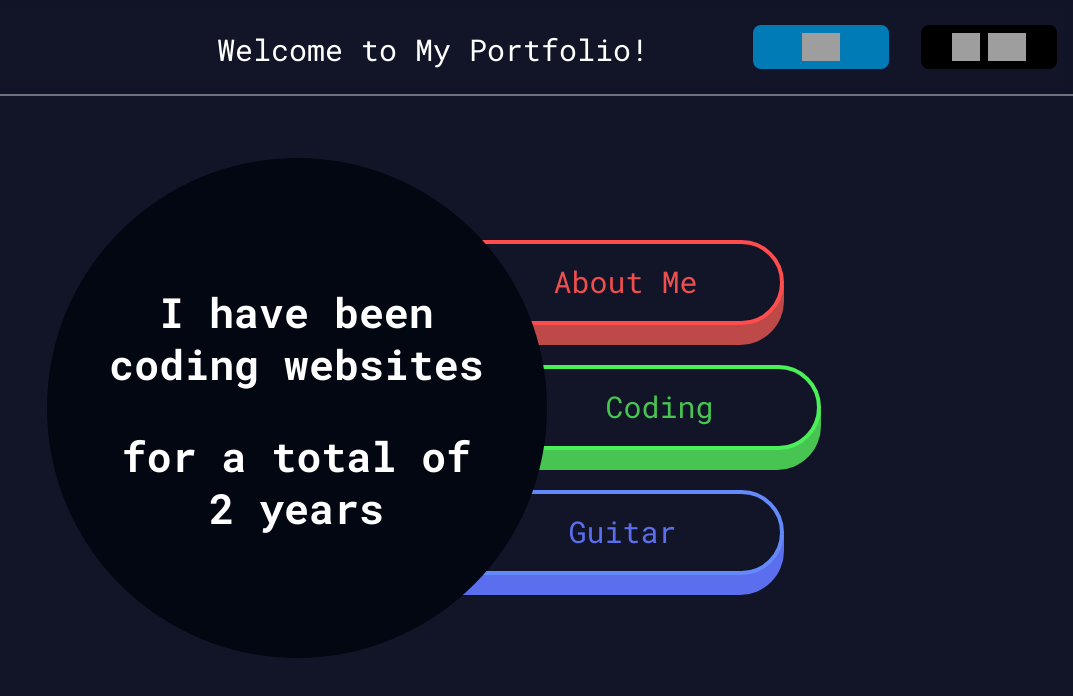
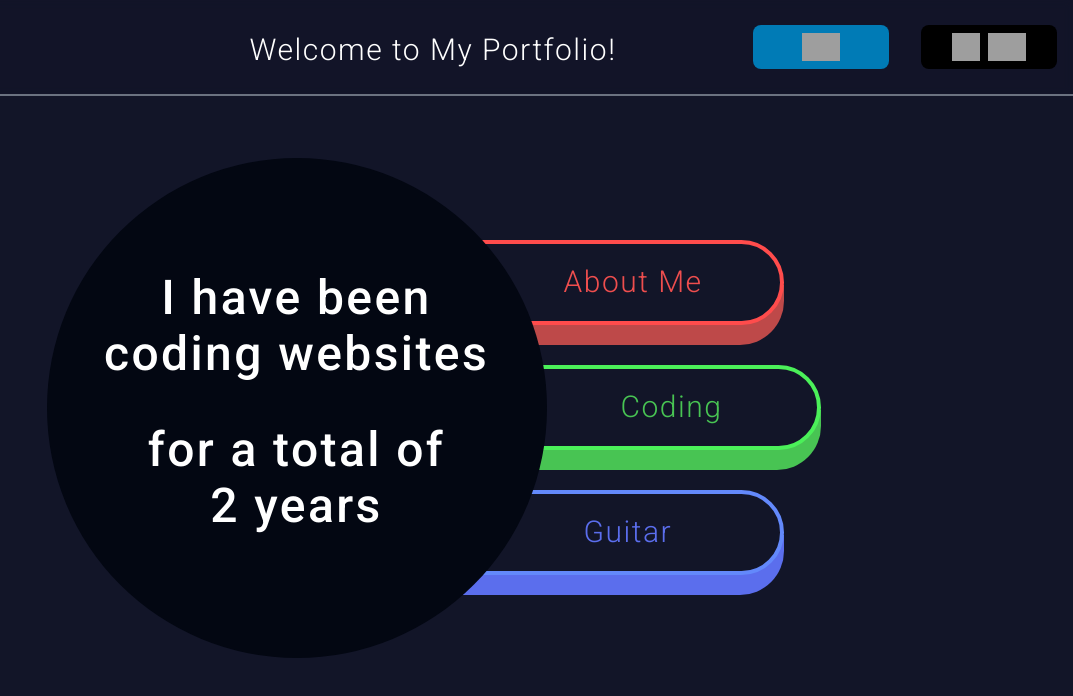
Before and after one commit to tysenh1/my-portfolio, a React (Vite) app: page / in a window 1280 px wide. Shown: the top 696 px of the page, without its empty margins (207-1280 px from the left). Built offline with nearby package versions, Linux system fonts and the light colour scheme; grey boxes are pictures that could not be loaded; what @lostisworld/tailwind-mask would draw is missing.

Commit message:
Added a disclaimer in the interview portion, disabled the coding and guitar buttons, changed the font on the home page so it's the same as the about me section and fixed the animations for scrolling and pressing the buttons.

```diff
--- a/src/App.tsx
+++ b/src/App.tsx
@@ -21,7 +21,7 @@ function App() {
             id="welcome-message"
             className="absolute right-0 left-0 top-8 w-fit m-auto"
           >
-            <p className="font-normal text-3xl text-white font-robotoMono">
+            <p className="font-light text-3xl text-white font-roboto tracking-wider">
               Welcome to My Portfolio!
             </p>
           </div>
--- a/src/components/About/AboutMe.tsx
+++ b/src/components/About/AboutMe.tsx
@@ -34,11 +34,11 @@ function AboutMe() {
   }, [slideState])
 
   // TODO This animation is scuffed as shit but it works and that is all that matter right now
-  useEffect(() => {window.scrollTo({ top: 700, behavior: 'smooth' })}, [])
+  // useEffect(() => {window.scrollTo({ top: 700, behavior: 'smooth' })}, [])
 
   return (
     <>
-      <div className="relative w-full h-auto mt-48 mb-12">
+      <div className="relative w-full h-auto mt-48 mb-12" id="aboutme">
         <div className="relative w-full flex justify-center mt-4">
           <div onMouseEnter={() => setSlideState('left')} className="mx-auto mb-12">
             <SlideLeftButton handleClick={handleLeftClick} slideCounter={slideCounter} />
--- a/src/components/About/SlideButton.tsx
+++ b/src/components/About/SlideButton.tsx
@@ -7,7 +7,7 @@ function SlideLeftButton({ handleClick, slideCounter }) {
   return (
     <>
       <div onClick={() => handleClick(slideCounter)} className="mx-auto z-50 text-white cursor-pointer">
-        {/* TODO set a pointer event for hovering the div */}
+
         <img src="https://raw.githubusercontent.com/tysenh1/tysenh1.github.io/bfb3e7983fb8c90bab6ccba1b5f56f9c0a10dfc5/src/assets/arrow-left.svg" className="w-10"/>
       </div>
     </>
@@ -20,7 +20,7 @@ function SlideRightButton({ handleClick, slideCounter }) {
   return (
     <>
       <div onClick={() => handleClick(slideCounter)} className="mx-auto z-50 text-white cursor-pointer">
-        {/* TODO set a pointer event for hovering the div */}
+
         <img src="https://raw.githubusercontent.com/tysenh1/tysenh1.github.io/bfb3e7983fb8c90bab6ccba1b5f56f9c0a10dfc5/src/assets/arrow-right.svg" className="w-10"/>
       </div>
     </>
--- a/src/components/Home.tsx
+++ b/src/components/Home.tsx
@@ -43,6 +43,14 @@ function Home({setPageContent}) {
 
   function handleNavClick(id: string) {
     setPageContent(id)
+
+    const timer = setTimeout(() => {
+
+      const element = document.getElementById(id)
+      // @ts-ignore
+      element.scrollIntoView({ behavior: 'smooth', block: 'start' });
+    }, 40)
+    return () => clearTimeout(timer)
   }
 
 
@@ -52,7 +60,7 @@ function Home({setPageContent}) {
         <motion.div animate={{ y: -100, opacity: 100 }} transition={{duration: 0.5, delay: 0.5}}
           className="relative w-[773px] h-[510px] mt-16 top-[100px] opacity-0"
         >
-          <div className="absolute w-[500px] h-[500px] bg-gray-950 rounded-full none z-10 justify-center items-center object-cover mask-repeat-no-repeat mask-size-cover grid overflow-hidden mask-image-[url(https://raw.githubusercontent.com/tysenh1/tysenh1.github.io/bfb3e7983fb8c90bab6ccba1b5f56f9c0a10dfc5/src/assets/black-circle.svg)]">
+          <div className="absolute w-[500px] h-[500px] bg-gray-950 rounded-full none z-10 justify-center items-center object-cover mask-repeat-no-repeat mask-size-cover grid overflow-hidden mask-image-[url(https://raw.githubusercontent.com/tysenh1/tysenh1.github.io/bfb3e7983fb8c90bab6ccba1b5f56f9c0a10dfc5/src/assets/black-circle.svg)] [&_p]:font-roboto [&_p]:font-medium [&_p]:tracking-wider [&_p]:text-5xl">
 
             <motion.div
               initial='initial'
@@ -64,61 +72,61 @@ function Home({setPageContent}) {
             className={`absolute w-[500px] h-[500px]`}>
 
               {/* First slide */}
-              <div className="relative top-[128px]">
-                <p className="text-white text-4.5xl grid font-bold font-robotoMono mb-10">
+              <div className="relative top-[112px]">
+                <p className="text-white grid font-roboto mb-10">
                   <span className="mx-auto m-1">Hello, my</span>
                   <span className="mx-auto m-1">name is Tysen</span>
                 </p>
-                <p className="text-white text-4.5xl grid font-bold font-robotoMono mt-10">
+                <p className="text-white grid font-roboto mt-10">
                   <span className="mx-auto m-1">I'm a backend web</span>
                   <span className="mx-auto m-1">developer</span>
                 </p>
               </div>
 
               {/* Second slide */}
-              <div className="left-[640px] bottom-[120px] relative">
-              <p className="text-white text-4.5xl grid font-bold font-robotoMono mb-10">
+              <div className="left-[640px] bottom-[152px] relative">
+              <p className="text-white grid mb-10">
                   <span className="mx-auto m-1">I have been</span>
                   <span className="mx-auto m-1">coding websites</span>
                 </p>
-                <p className="text-white text-4.5xl grid font-bold font-robotoMono mt-10">
+                <p className="text-white grid  mt-10">
                   <span className="mx-auto m-1">for a total of</span>
                   <span className="mx-auto m-1">2 years</span>
                 </p>
               </div>
 
               {/* Third slide */}
-              <div className="relative bottom-[368px] left-[1280px]">
-              <p className="text-white text-4.5xl grid font-bold font-robotoMono mb-10">
+              <div className="relative bottom-[416px] left-[1280px]">
+              <p className="text-white grid  mb-10">
                   <span className="mx-auto m-1">using libraries</span>
                   <span className="mx-auto m-1">such as Django,</span>
                 </p>
-                <p className="text-white text-4.5xl grid font-bold font-robotoMono mt-10">
-                  <span className="mx-auto m-1">Nest.js, Slonik,</span>
+                <p className="text-white grid  mt-10">
+                  <span className="mx-auto m-1">NestJS, Slonik,</span>
                   <span className="mx-auto m-1">and React.js</span>
                 </p>
               </div>
 
               {/* Fourth slide */}
-              <div className="bottom-[617px] left-[1920px] relative">
-              <p className="text-white text-4.5xl grid font-bold font-robotoMono -mb-3">
+              <div className="bottom-[681px] left-[1920px] relative">
+              <p className="text-white grid  -mb-3">
                   <span className="mx-auto m-1">Click one</span>
                   <span className="mx-auto m-1">of the buttons</span>
                 </p>
                 <img src="https://img.icons8.com/?size=100&id=99266&format=png&color=FFFFFF" className="mx-auto w-[72px] h-[72px]"></img>
-                <p className="text-white text-4.5xl grid font-bold font-robotoMono -mt-5">
+                <p className="text-white grid  -mt-5">
                   <span className="mx-auto m-1">to learn more</span>
                   <span className="mx-auto m-1">about me</span>
                 </p>
               </div>
 
               {/* Fifth slide */}
-              <div className="bottom-[864px] left-[2560px] relative">
-                <p className="text-white text-4.5xl grid font-bold font-robotoMono mb-10">
+              <div className="bottom-[944px] left-[2560px] relative">
+                <p className="text-white grid  mb-10">
                   <span className="mx-auto m-1">Hello, my</span>
                   <span className="mx-auto m-1">name is Tysen</span>
                 </p>
-                <p className="text-white text-4.5xl grid font-bold font-robotoMono mt-10">
+                <p className="text-white grid  mt-10">
                   <span className="mx-auto m-1">I'm a backend web</span>
                   <span className="mx-auto m-1">developer</span>
                 </p>
@@ -146,6 +154,14 @@ function Home({setPageContent}) {
                   duration: 0.3,
                 },
               }}
+              whileTap={{
+                y: '4px',
+                transition: {
+                  duration: 0.1,
+                  delay: 0,
+                  ease: 'easeInOut'
+                }
+              }}
               onAnimationComplete={() => {
                 setRedButtonDelay(0);
               }}
@@ -157,9 +173,9 @@ function Home({setPageContent}) {
                 handleNavClick('aboutme')
               }}
 
-              className="top-[82px] w-button-width h-foreground-button-height block relative rounded-full active:translate-y-1 active:-translate-x-[0.5px] left-[92px]"
+              className="top-[82px] w-button-width h-foreground-button-height block relative rounded-full left-[92px]"
             >
-              <p className="left-[120px] top-[24px] text-[#EE4E4E] font-normal text-3xl -z-10 absolute font-robotoMono">
+              <p className="left-[130px] top-[24px] text-[#EE4E4E] font-light text-3xl -z-10 absolute font-roboto tracking-wider">
                 About Me
               </p>
               <div className="rounded-full -z-20 absolute w-button-width h-foreground-button-height border-[#ff4c4c] border-4 bg-background"></div>
@@ -182,18 +198,21 @@ function Home({setPageContent}) {
                 ease: 'easeOut',
                 times: [0, 0.5, 0.75, 1]
               }}
-              whileHover={{
-                boxShadow: '2px -2px 30px 0px rgba(0, 255, 0, 0.4)',
-                transition: {
-                  duration: 0.3,
-                },
-              }}
+              // Uncomment this when the button isn't disabled
+              // whileHover={{
+              //   boxShadow: '2px -2px 30px 0px rgba(0, 255, 0, 0.4)',
+              //   transition: {
+              //     duration: 0.3,
+              //   },
+              // }}
               onAnimationComplete={() => {
                 setGreenButtonDelay(0);
               }}
-              className="top-[122px] w-button-width h-foreground-button-height block relative rounded-full active:-translate-x-[0.5px] left-[129px] active:translate-y-1"
+              // Uncomment this when the button isn't disabled
+              // className="top-[122px] w-button-width h-foreground-button-height block relative rounded-full active:-translate-x-[0.5px] left-[129px] active:translate-y-1"
+              className="top-[122px] w-button-width h-foreground-button-height block relative rounded-full left-[129px] cursor-not-allowed"
             >
-              <p className="left-[135px] top-[24px] absolute text-[#48C453] font-normal text-3xl -z-10 font-robotoMono">
+              <p className="left-[150px] top-[24px] absolute text-[#48C453] font-light text-3xl -z-10 font-roboto tracking-wider">
                 Coding
               </p>
               <div className="w-button-width h-foreground-button-height bg-background rounded-full -z-20 absolute border-[#4BF059] border-4"></div>
@@ -217,18 +236,21 @@ function Home({setPageContent}) {
                 ease: 'easeOut',
                 times: [0, 0.5, 0.75, 1]
               }}
-              whileHover={{
-                boxShadow: '2px -2px 30px 0px rgba(0, 0, 255, 0.5)',
-                transition: {
-                  duration: 0.3,
-                },
-              }}
+              // Uncomment this when the button isn't blocked disabled
+              // whileHover={{
+              //   boxShadow: '2px -2px 30px 0px rgba(0, 0, 255, 0.5)',
+              //   transition: {
+              //     duration: 0.3,
+              //   },
+              // }}
               onAnimationComplete={() => {
                 setBlueButtonDelay(0);
               }}
-              className="top-[162px] w-button-width h-foreground-button-height block relative rounded-full active:translate-y-1 active:-translate-x-[0.5px] left-[62px]"
+              // classes for when this button isn't locked
+              // className="top-[162px] w-button-width h-foreground-button-height block relative rounded-full active:translate-y-1 active:-translate-x-[0.5px] left-[62px] cursor-not-allowed"
+              className="top-[162px] w-button-width h-foreground-button-height block relative rounded-full left-[62px] cursor-not-allowed"
             >
-              <p className="left-[135px] top-[24px] text-[#5B6EED] font-normal text-3xl -z-10 absolute font-robotoMono">
+              <p className="left-[150px] top-[24px] text-[#5B6EED] font-light text-3xl -z-10 absolute font-roboto tracking-wider">
                 Guitar
               </p>
               <div className="w-button-width h-foreground-button-height bg-background rounded-full -z-20 absolute border-[#6389FB] border-4"></div>
```
Also changed, not shown: src/components/About/Interview/Interview.tsx (+7 -4 lines), 1 other file (tests, documents, lock files or other folders).
